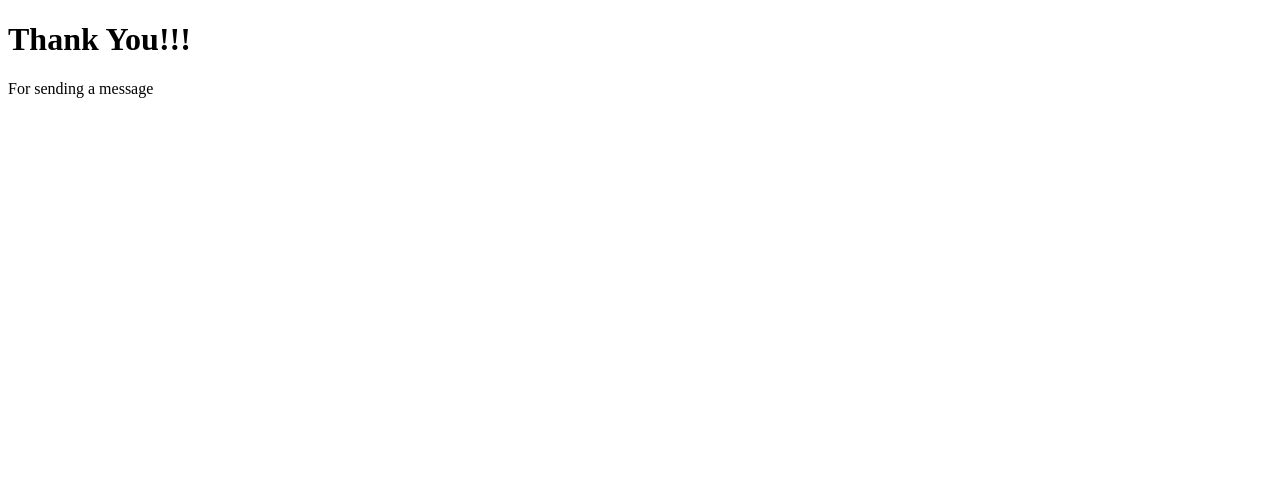
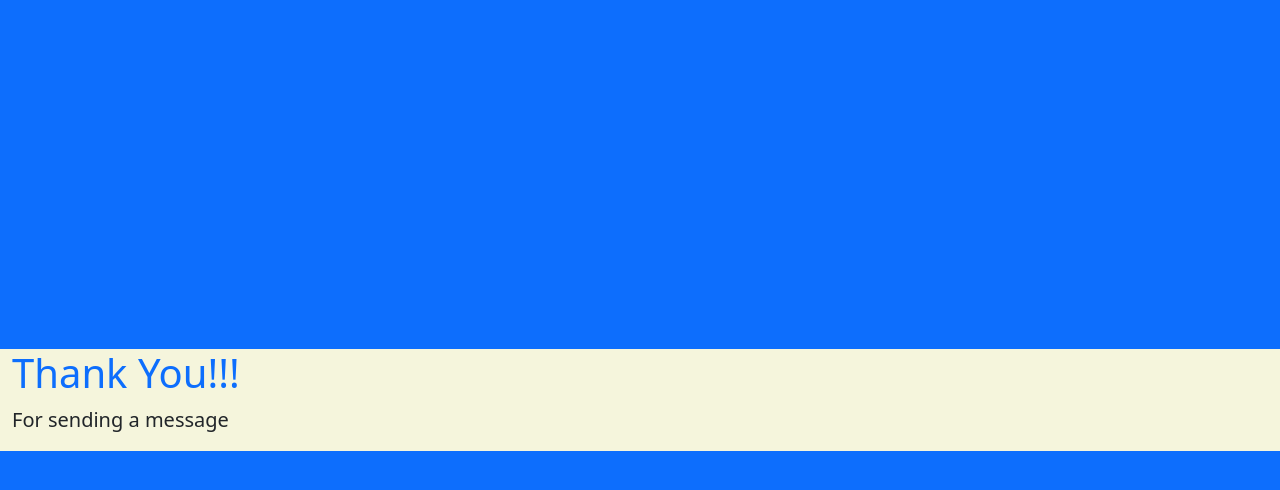
Before and after one commit to mishael-codes/Contact-Form, a plain HTML site: page thanks.html in a window 1280 px wide. Drawn offline with nearby package versions, Linux system fonts and the light colour scheme.

Commit message:
Update thanks.html

```diff
--- a/thanks.html
+++ b/thanks.html
@@ -1,15 +1,35 @@
 <!DOCTYPE html>
 <html lang="en">
-<head>
-    <meta charset="UTF-8">
-    <meta http-equiv="X-UA-Compatible" content="IE=edge">
-    <meta name="viewport" content="width=device-width, initial-scale=1.0">
+  <head>
+    <meta charset="UTF-8" />
+    <meta http-equiv="X-UA-Compatible" content="IE=edge" />
+    <meta name="viewport" content="width=device-width, initial-scale=1.0" />
+    <link
+      href="https://cdn.jsdelivr.net/npm/bootstrap@5.0.2/dist/css/bootstrap.min.css"
+      rel="stylesheet"
+      integrity="sha384-EVSTQN3/azprG1Anm3QDgpJLIm9Nao0Yz1ztcQTwFspd3yD65VohhpuuCOmLASjC"
+      crossorigin="anonymous"
+    />
     <title>Thank You</title>
-</head>
-<body>
-    <div class="cont">
-        <h1>Thank You!!!</h1>
-        <p>For sending a message</p>
+    <style>
+        body{
+            width: 100vw;
+            overflow: hidden;
+        }
+
+        div{
+            position: absolute;
+            top: 50%;
+            left: 50%;
+            transform: translate(-50%, -50%);
+            background-color: beige;
+        }
+    </style>
+  </head>
+  <body class="bg-primary">
+    <div class="container-fluid d-flex flex-column">
+      <h1 class="text-primary h1">Thank You!!!</h1>
+      <p class="lead">For sending a message</p>
     </div>
-</body>
+  </body>
 </html>
```
